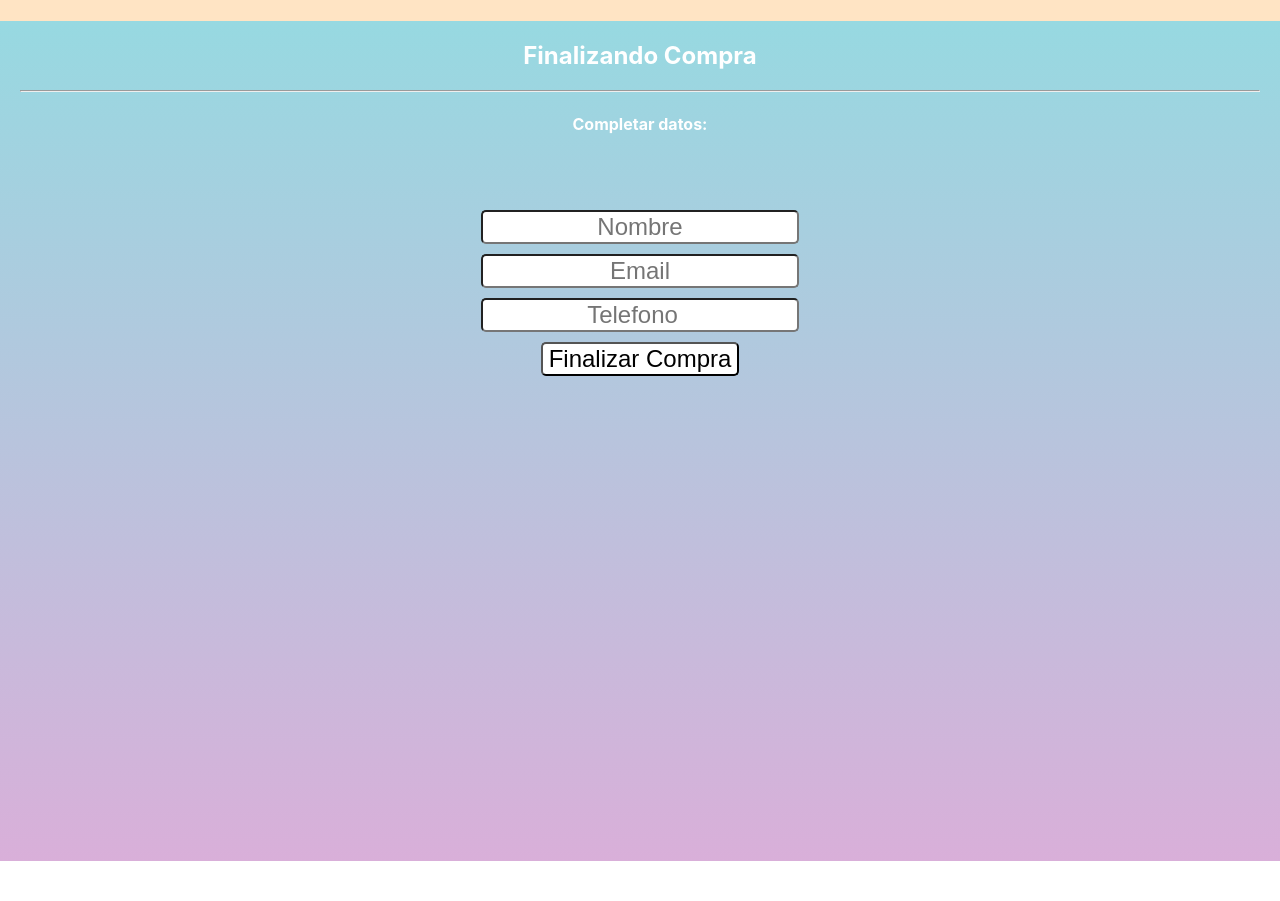
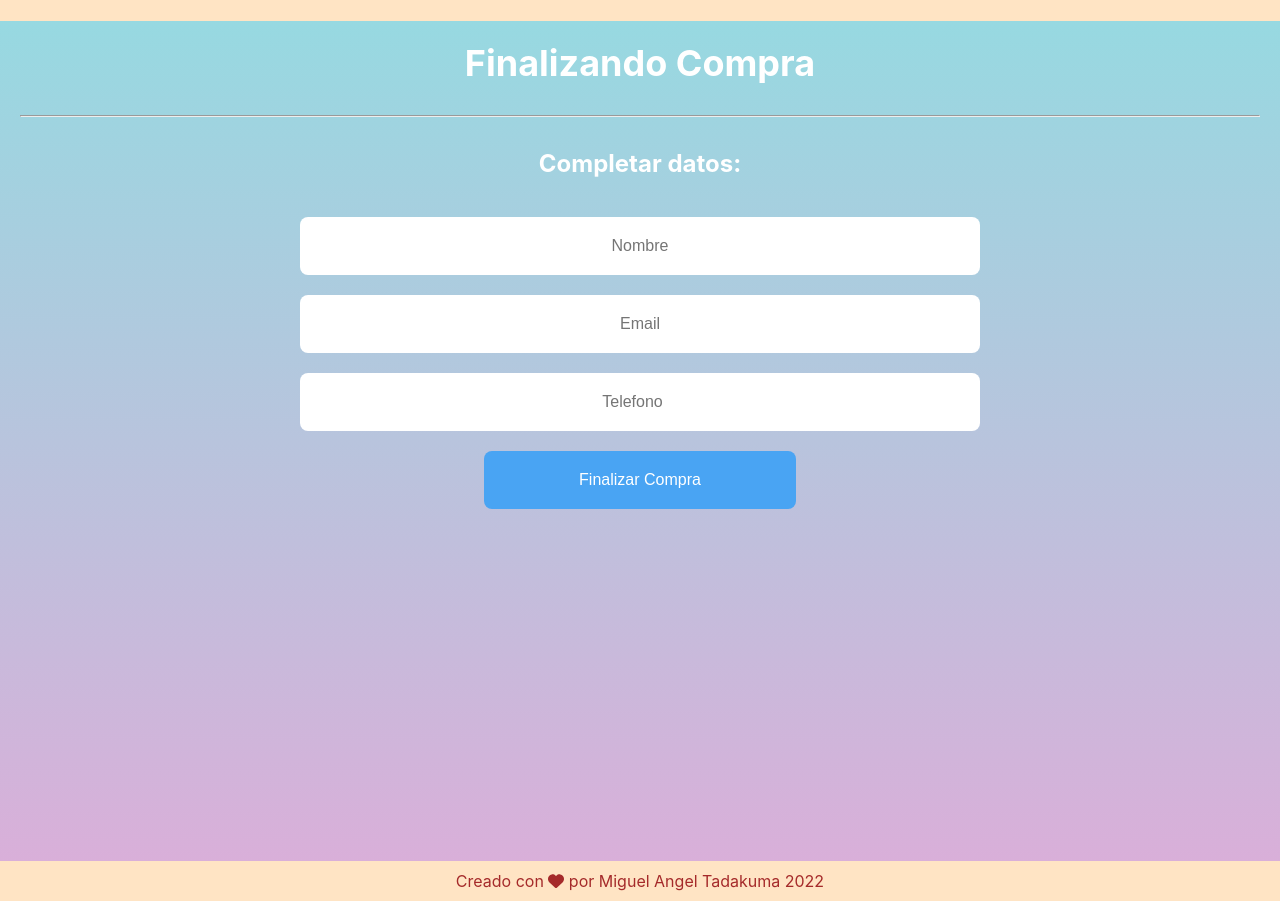
Before and after one commit to mtadakuma/proyecto-final-tadakuma, a React (Create React App) app: page /checkout in a window 1280 px wide. Shown: the part 71-972 px from the top of the page. Before the commit the page ends 932 px from the top, so only its background shows below. Built offline with nearby package versions, Linux system fonts and the light colour scheme.

Commit message:
added footer and modified styles in checkout

```diff
--- a/src/App.jsx
+++ b/src/App.jsx
@@ -5,7 +5,7 @@ import ItemDetailContainer from '../src/pages/ItemDetailContainer';
 import Cart from '../src/pages/Cart';
 import Checkout from '../src/pages/Checkout';
 import { Routes, Route } from 'react-router-dom';
-
+import Footer from './components/Footer/index.jsx';
 function App() {
   return (
     <div className="App">
@@ -16,7 +16,8 @@ function App() {
           <Route path='/item/:id' element={<ItemDetailContainer />} />
           <Route path='/cart' element={<Cart />} />
           <Route path='/checkout' element={<Checkout/> }/>
-        </Routes>
+      </Routes>
+      <Footer/>
     </div>
   );
 }
--- a/src/components/CartWidget/CartWidget.css
+++ b/src/components/CartWidget/CartWidget.css
@@ -32,4 +32,10 @@
     justify-content:center;
     padding: 5px;
     }
+
+    .bubble{
+        position:relative;
+        top:-13px;
+        right: 10px;
+    }
 }
--- a/src/components/Footer/footer.css
+++ b/src/components/Footer/footer.css
@@ -0,0 +1,5 @@
+.footer{
+    padding: 10px;
+    background-color: bisque;
+    color: brown;
+}
--- a/src/components/Footer/index.jsx
+++ b/src/components/Footer/index.jsx
@@ -1,9 +1,12 @@
 import React from 'react'
+import { FontAwesomeIcon } from '@fortawesome/react-fontawesome'
+import { faHeart } from '@fortawesome/free-solid-svg-icons'
+import './Footer.css';
 
-const footer = () => {
+const Footer = () => {
   return (
-    <div>footer</div>
+    <div className='footer'>Creado con <FontAwesomeIcon icon={faHeart} /> por Miguel Angel Tadakuma 2022</div>
   )
 }
 
-export default footer
+export default Footer
--- a/src/components/Item/Item.css
+++ b/src/components/Item/Item.css
@@ -8,9 +8,10 @@
 
 .item-card > img{
     border-radius: 10px;
-    max-width: 300px;
+    width: 300px;
+    height: 300px;
     background-color:white;
-    padding:10px;
+    padding: 20px;
 }
 
 .item-card-detail-btn{
--- a/src/components/ItemDetail/ItemDetail.css
+++ b/src/components/ItemDetail/ItemDetail.css
@@ -24,11 +24,15 @@
 
 @media screen and (width < 600px){
     .item-detail-cont{
-        height: 100%;
+        padding: 20px;
     }
 
     .item-detail{
         margin-top: 20px;
+    }
+
+    .item-detail-cont > img{
+        width: 80%;
     }
 }
 
--- a/src/pages/Cart/Cart.css
+++ b/src/pages/Cart/Cart.css
@@ -19,19 +19,33 @@
     background-image: linear-gradient(225deg, #FF3CAC 0%, #784BA0 50%, #2B86C5 100%);
     width: 90%;
     border-radius: 8px;
+    padding: 20px 0;
 }
 
 .cart-item{
     width: 100%;
     background-color: #FF9A8B;
-    background-image: linear-gradient(90deg, #FF9A8B 0%, #FF6A88 55%, #FF99AC 100%);
+    background-image: linear-gradient(90deg, #ea9689 0%, #dd6c83 55%, #FF99AC 100%);
     width: 90%;
     margin: 10px auto;
-    display:flex;
-    justify-content:space-around;
+    display:grid;
+    grid-template-columns: 1fr 0.3fr 1fr;
     align-items:center;
     border-radius: 8px;
-    padding: 10px;
+    padding: 10px 0 20px 0;
+}
+
+@media only screen and (max-width: 600px){
+
+    .cart-container{
+        padding: 20vh 0;
+    }
+    .cart-item{
+        display:flex;
+        flex-direction:column;
+    }
+
+
 }
 
 .cart-item-controls{
--- a/src/pages/Checkout/Checkout.css
+++ b/src/pages/Checkout/Checkout.css
@@ -14,17 +14,50 @@
     color:white;
 }
 
-.checkout-form{
-    padding: 30px;
+.checkout-subtitle{
+    margin-bottom: 0;
 }
 
+
+
 .checkout-form > input{
-    font-size: 24px;
-    margin: 5px;
+    font-size: 16px;
+    margin: 10px;
     text-align: center;
-    border-radius: 5px;
+    border: none;
+    padding: 20px;
+    font-weight:400;
+    border-radius: 8px;
+    width: 50vw;
 }
 
 .checkout-finish-btn{
-    background-color:white;
+    background-color:rgb(73, 164, 243);
+    border-radius: 8px;
+    color:white;
+    max-width: 312px;
 }
+
+.checkout-cont{
+    color:white;
+    font-size:24px;
+}
+
+.order-id{
+    color:blue;
+}
+
+.other-purchase-btn{
+    padding: 20px;
+    border-radius:8px;
+    border:none;
+    background-color:antiquewhite;
+    color:darkorange;
+    font-size: 20px;
+    font-weight: 600;
+}
+
+.other-purchase-btn:hover{
+    background-color:coral;
+    color:white;
+}
--- a/src/pages/Checkout/index.jsx
+++ b/src/pages/Checkout/index.jsx
@@ -111,8 +111,8 @@ const Checkout = () => {
         {
           orderId && <div className='checkout-cont'>
             <h4>Compra Finalizada con Exito</h4>
-            <h4>Aqui está su ID de orden: {orderId}</h4>
-            <Link to={"/"}><h5>Realizar otra compra</h5></Link>
+            <h4>Aqui está su ID de orden: <span className='order-id'>{orderId}</span></h4>
+            <Link to={"/"}><button className='other-purchase-btn'>Realizar otra compra</button></Link>
           </div>
         }
       </div>
```
